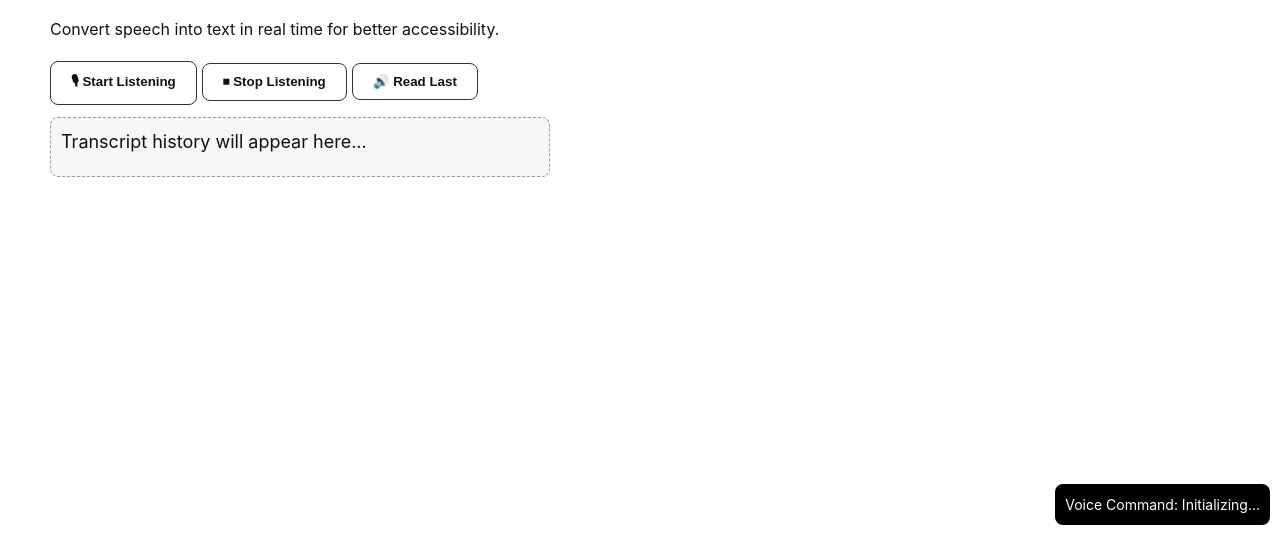
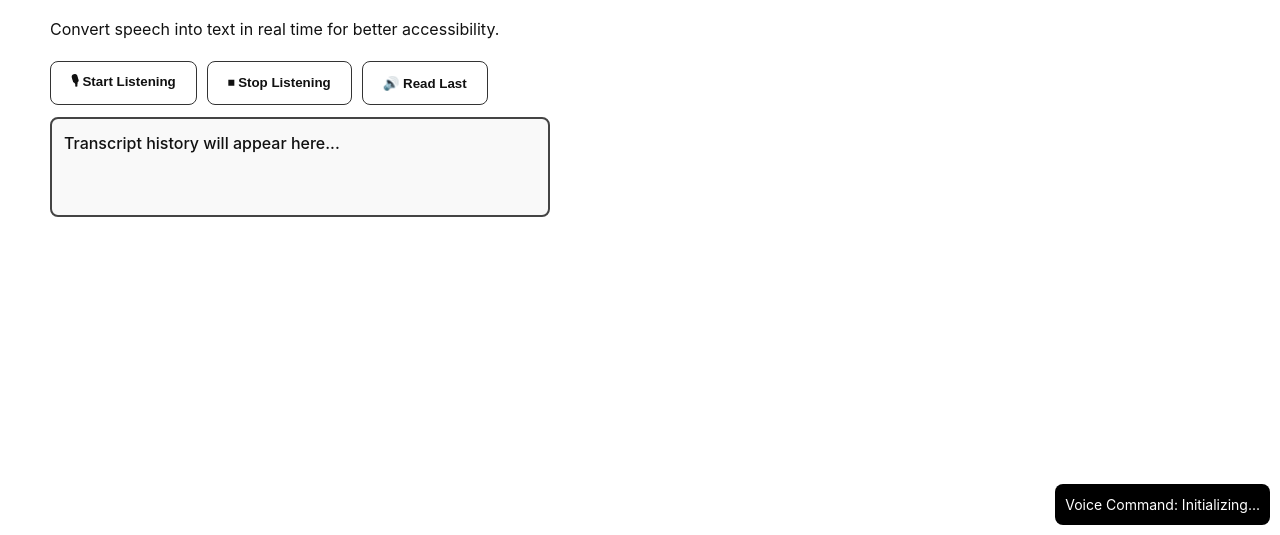
Before and after one commit to Shinnousuke/jetha_ke_janbaaz, a plain HTML site: page index.html in a window 1280 px wide. Shown: the part 265-800 px from the top of the page. Drawn offline with Linux system fonts and the light colour scheme.

Commit message:
Update style.css

```diff
--- a/style.css
+++ b/style.css
@@ -150,8 +150,33 @@ button#send-btn:hover { background: #45a049; }
 /* =========================
    Transcripts / Helper text
 ========================= */
-.helper { margin-top: 8px; font-size: 14px; color: #666; }
-.transcript { margin-top: 12px; padding: 10px; border-radius: 8px; border: 1px dashed #999; min-height: 60px; background: #f7f7f7; }
+/* =========================
+   Transcripts / Helper text
+========================= */
+.stt-controls {
+  display: flex;
+  gap: 10px;
+  margin-bottom: 12px;
+}
+
+.transcript {
+  margin-top: 12px;
+  padding: 12px;
+  border-radius: 8px;
+  border: 2px solid #444;
+  min-height: 100px;
+  background: #f9f9f9;
+  font-size: 16px;
+  font-weight: 500;
+  overflow-y: auto;
+  max-height: 200px;
+}
+
+.helper {
+  margin-top: 8px;
+  font-size: 14px;
+  color: #666;
+}
 
 /* =========================
    Animations
```
